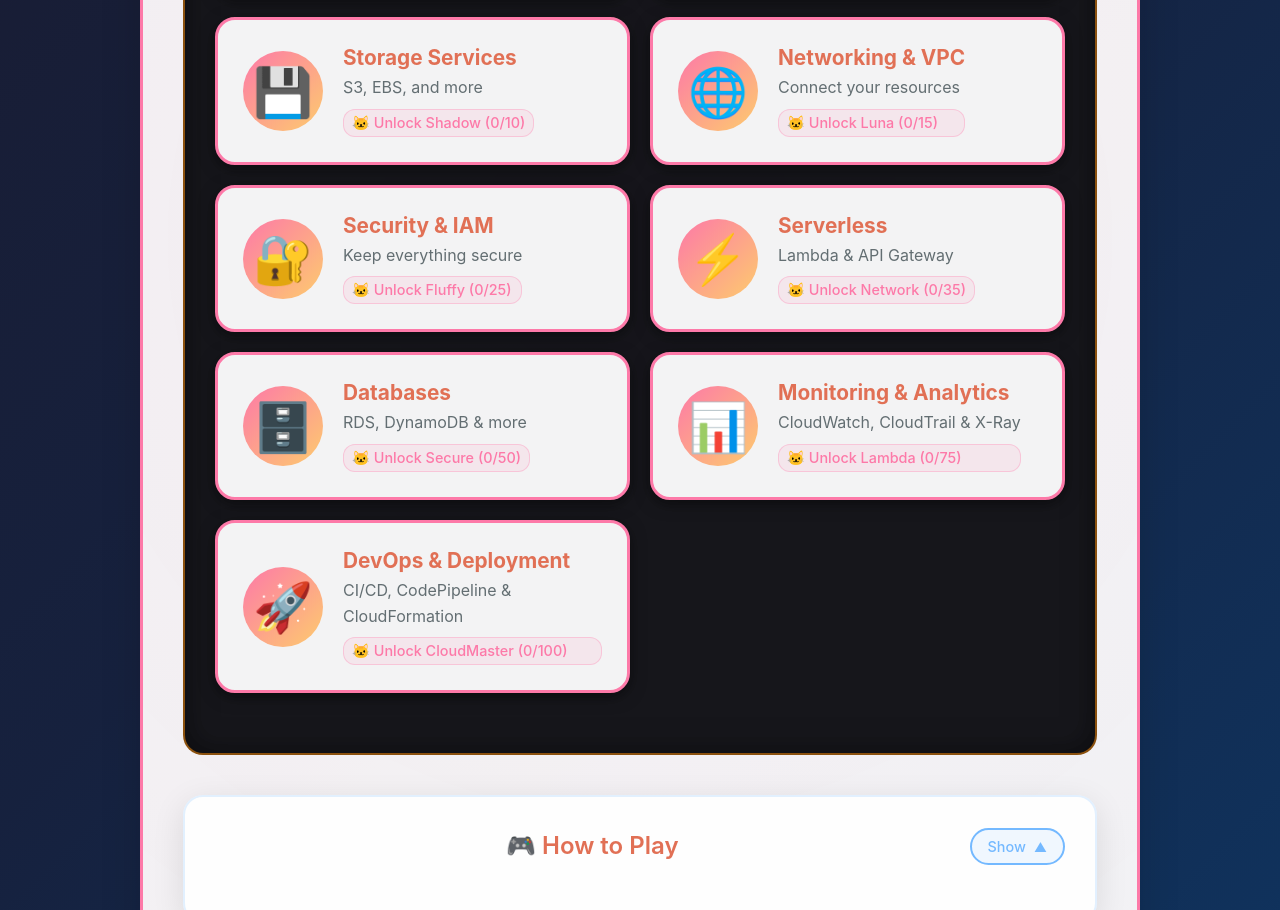
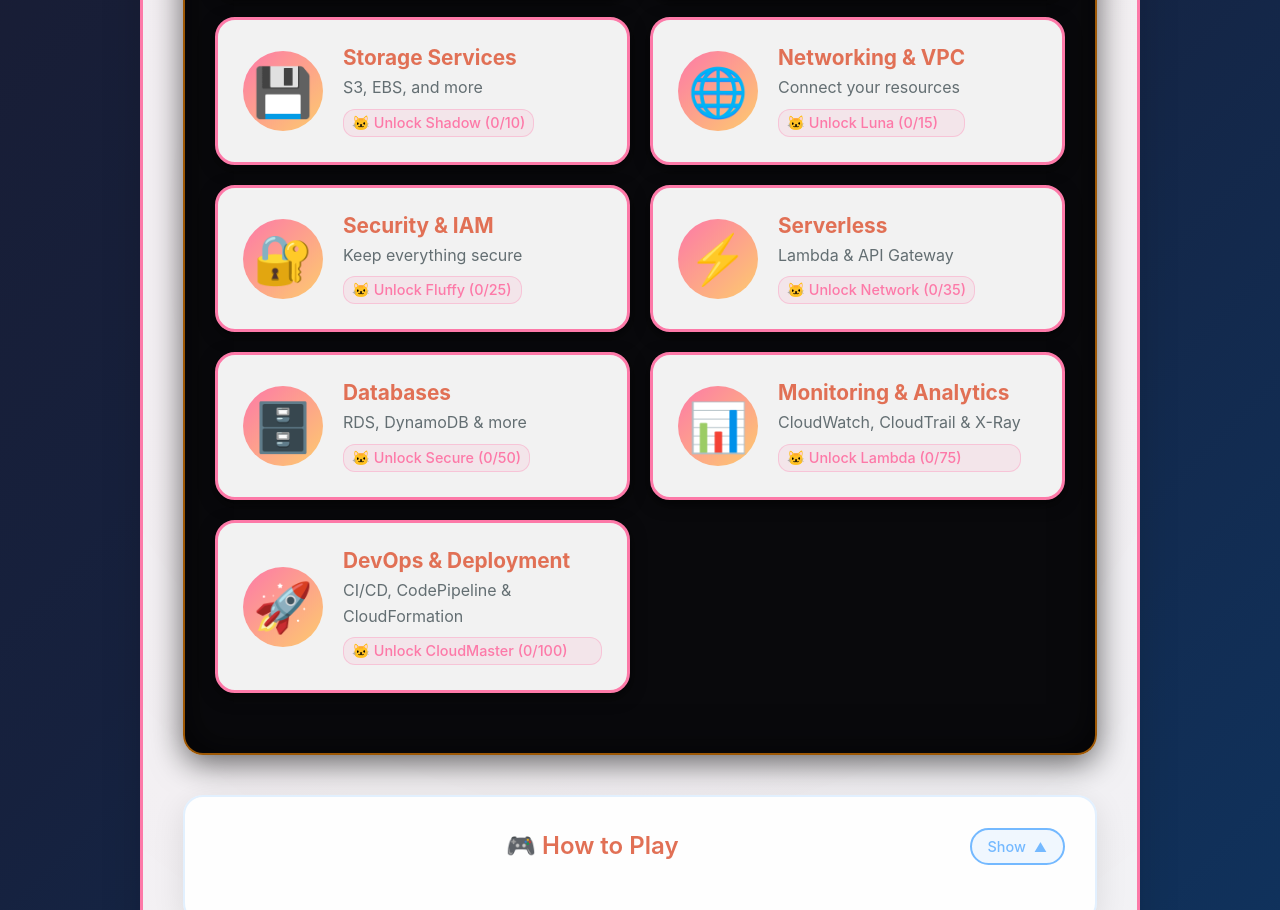
Before and after one commit to ansapple/aws-spooky-academy, a plain HTML site: page index.html in a window 1280 px wide. Shown: the part 747-1657 px from the top of the page. Drawn offline with Linux system fonts and the light colour scheme.

```diff
--- a/styles.css
+++ b/styles.css
@@ -165,12 +165,12 @@ body {
 
 /* Learning Section */
 .learning-section {
-    background: rgba(10, 10, 15, 0.95);
+    background: rgba(5, 5, 8, 0.98);
     border-radius: 20px;
     padding: 30px;
     margin: 30px 0;
-    border: 2px solid rgba(255, 140, 0, 0.5);
-    box-shadow: inset 0 0 30px rgba(0, 0, 0, 0.5);
+    border: 2px solid rgba(255, 140, 0, 0.6);
+    box-shadow: inset 0 0 40px rgba(0, 0, 0, 0.7), 0 8px 32px rgba(0, 0, 0, 0.6);
 }
 
 .learning-section h2 {
@@ -195,7 +195,7 @@ body {
 }
 
 .category-btn {
-    background: rgba(8, 8, 12, 0.98);
+    background: rgba(3, 3, 5, 0.99);
     border: 3px solid #ff8c00;
     border-radius: 20px;
     padding: 25px;
@@ -205,7 +205,7 @@ body {
     align-items: center;
     gap: 20px;
     text-align: left;
-    box-shadow: 0 4px 15px rgba(0, 0, 0, 0.5);
+    box-shadow: 0 4px 15px rgba(0, 0, 0, 0.7);
 }
 
 .category-btn:hover {
```
Also changed, not shown: index.html (+1 -1 lines).
